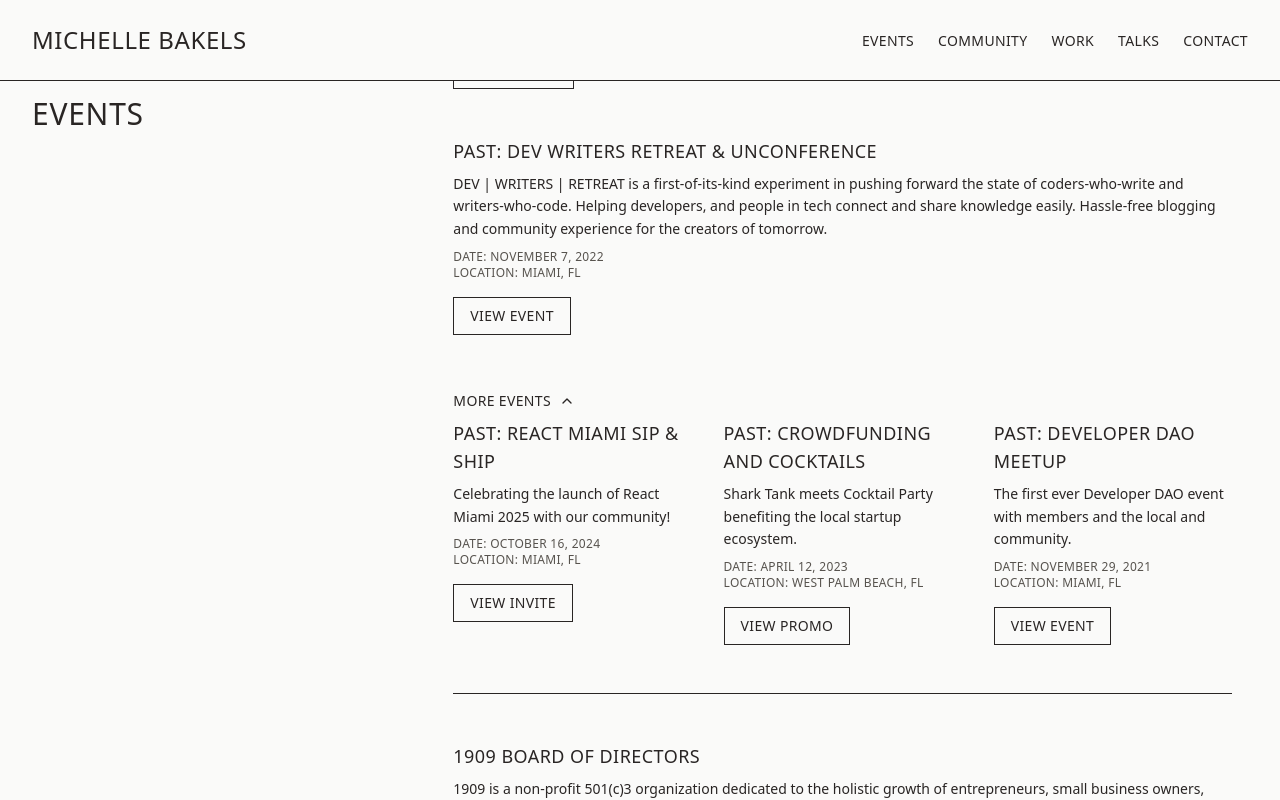
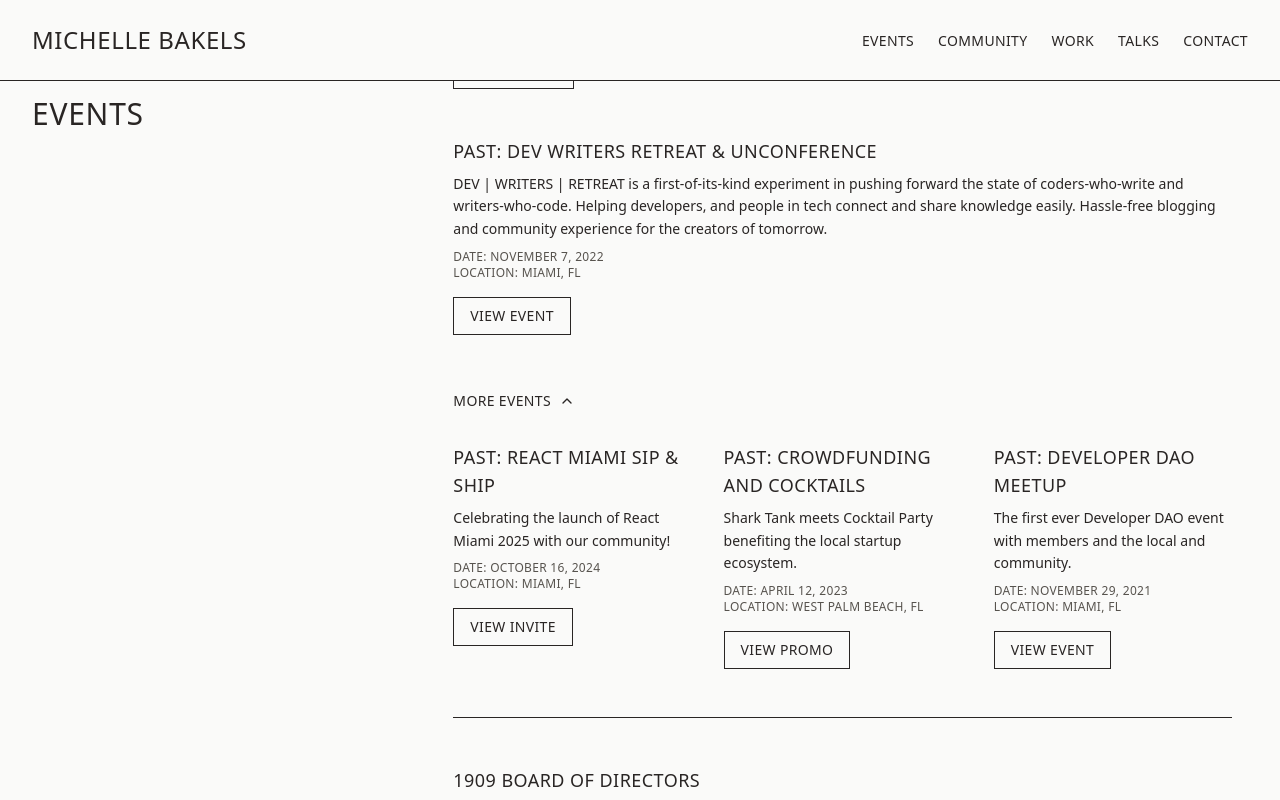
Before and after one commit to michellebakels/2024-personal-website, a Next.js app: page / in a window 1280 px wide. Both pictures are taken after a click on the button "MORE EVENTS". Shown: the part 494-1294 px from the top of the page. Built offline with nearby package versions, Linux system fonts and the light colour scheme.

Commit message:
put more space around drop down

```diff
--- a/app/components/landingPage.tsx
+++ b/app/components/landingPage.tsx
@@ -236,7 +236,7 @@ export default function LandingPage() {
 
               <div
                 id="more-events"
-                className={isMoreEventsOpen ? "" : "hidden"}
+                className={isMoreEventsOpen ? "mt-6" : "hidden"}
               >
                 <div className="grid md:grid-cols-3 gap-8">
                   <div>
```
